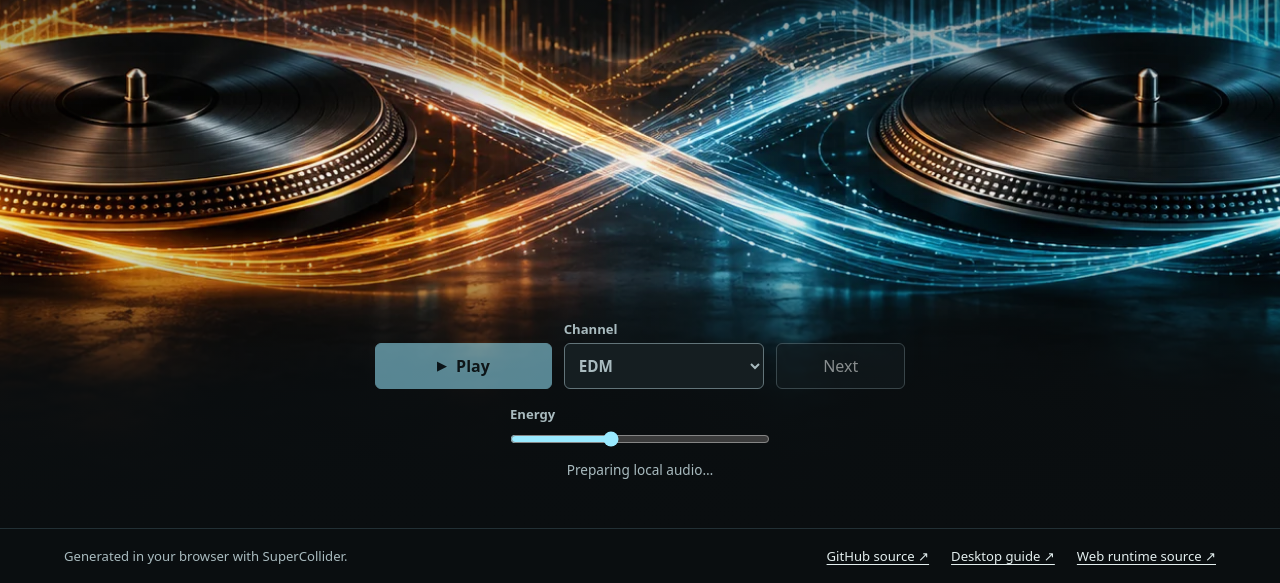
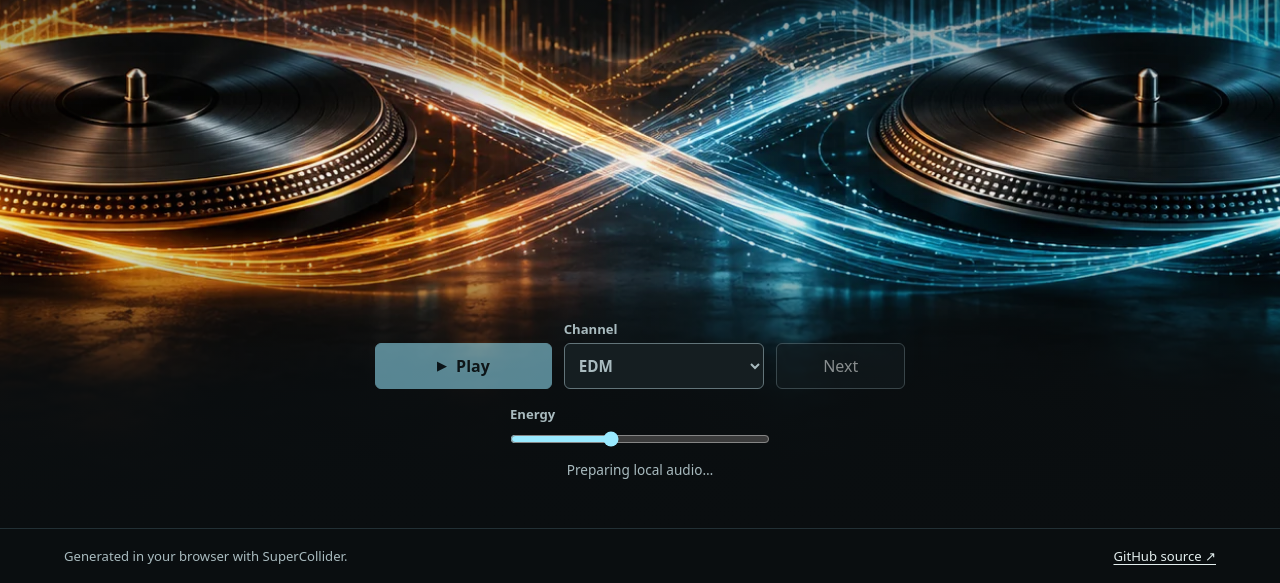
Before and after one commit to jorisesch/supercollider, a plain HTML site: page site/index.html in a window 1280 px wide. Shown: the part 217-800 px from the top of the page. Drawn offline with Linux system fonts and the light colour scheme; files whose address does not match are found by name.

Commit message:
Simplify the Infinite DJ web footer

```diff
--- a/site/index.html
+++ b/site/index.html
@@ -37,7 +37,7 @@
   </main>
   <footer>
     <span>Generated in your browser with SuperCollider.</span>
-    <span><a href="../" data-repo-path="">GitHub source ↗</a><a href="../infinite/README.md" data-repo-path="infinite/README.md">Desktop guide ↗</a><a href="runtime/SOURCE.txt">Web runtime source ↗</a></span>
+    <span><a href="../" data-repo-path="">GitHub source ↗</a></span>
   </footer>
 </body>
 </html>
```
